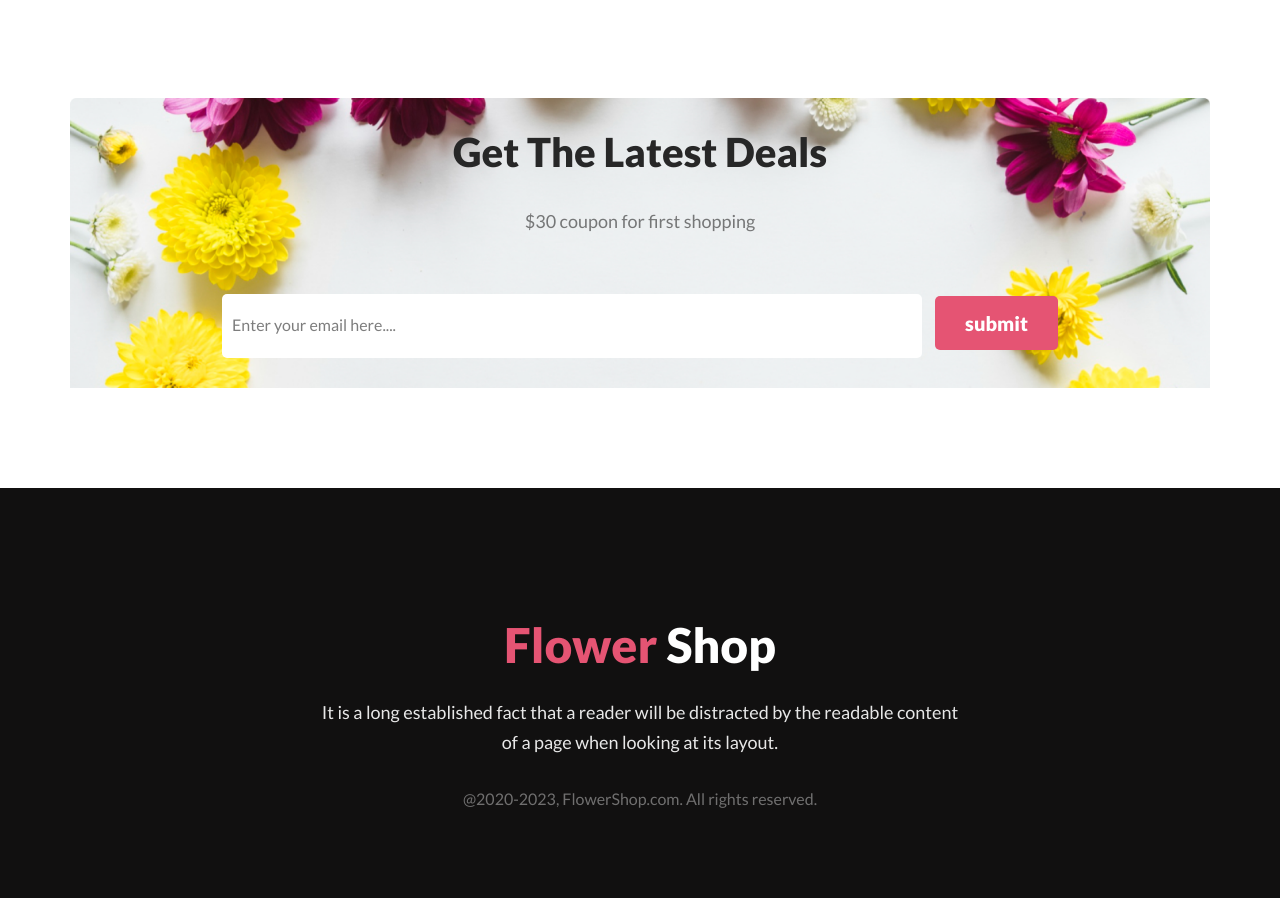
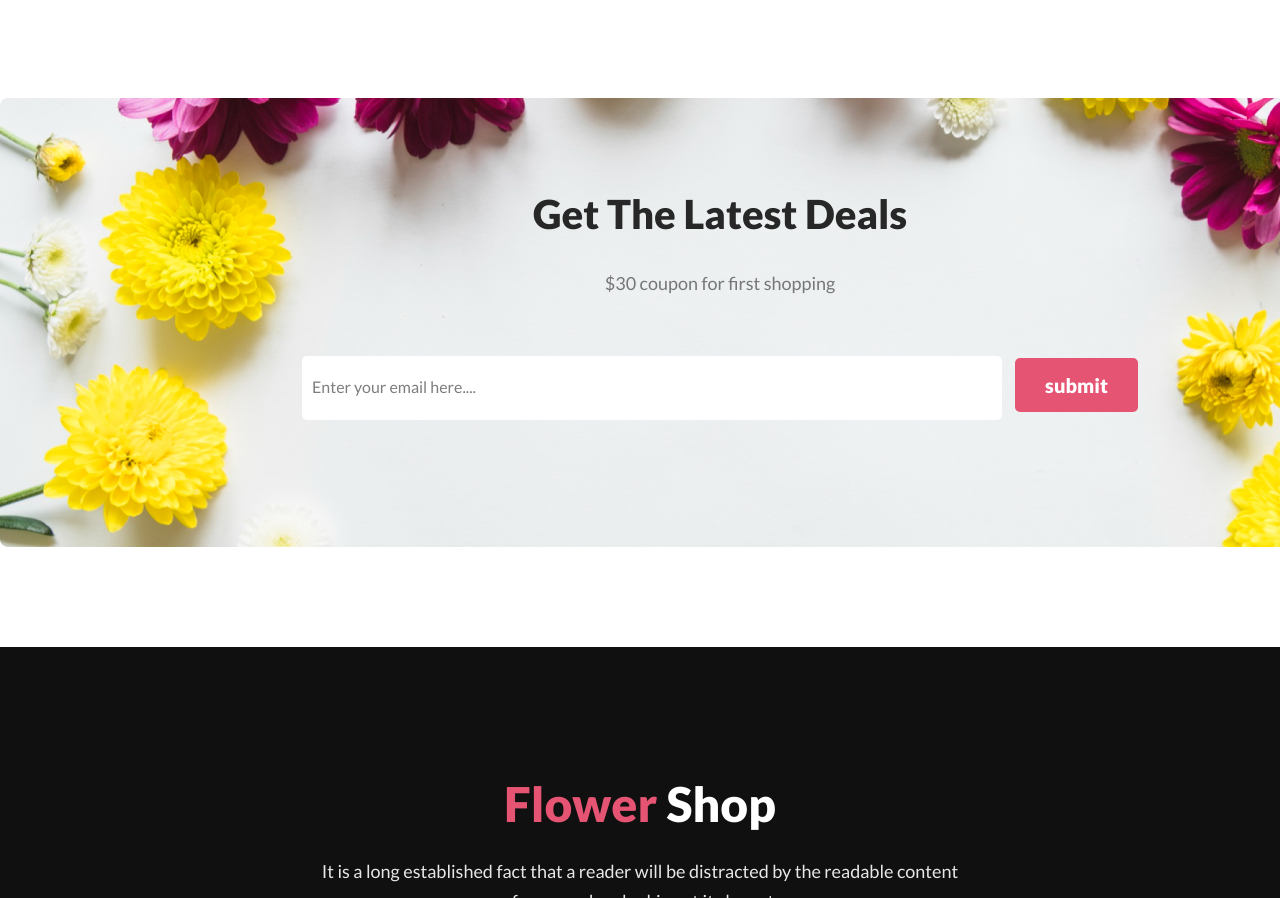
Before and after one commit to Faranna/Assignment_1, a plain HTML site: page index.html in a window 1280 px wide. Shown: the part 3784-4682 px from the top of the page. Drawn offline with Linux system fonts and the light colour scheme.

Commit message:
some changes

```diff
--- a/styles/style.css
+++ b/styles/style.css
@@ -166,12 +166,13 @@ body{
     background-image: url('../images/Rectangle\ 9.png');
     background-repeat: no-repeat;
     background-size: cover;
-    width: 1140px;
+    width: 1440px;
+    height: 449px;
 
 }
 
 .latest_deals h1 {
-    padding: 30px 0 30px 0;
+    padding: 92px 0 30px 0;
     color: #272727;
     text-align: center;
     font-family: Lato;
```
